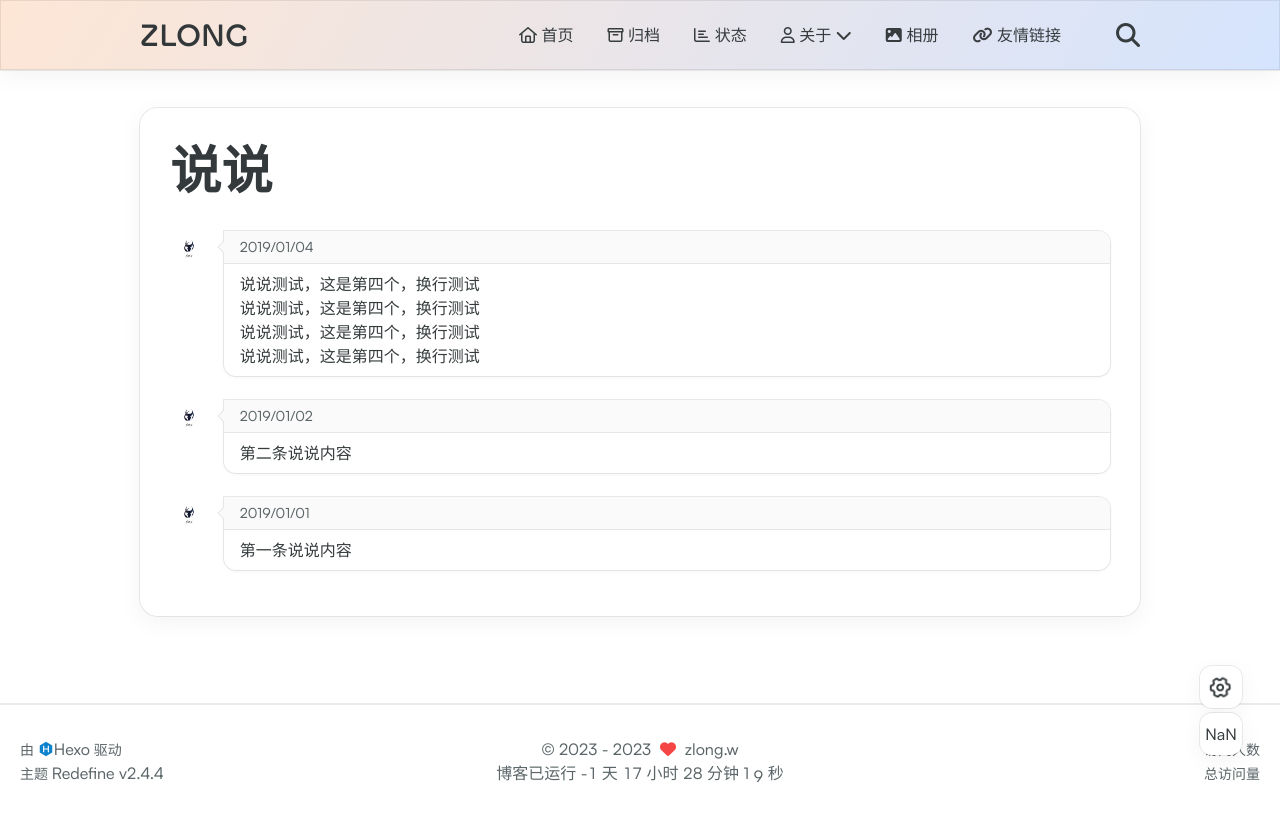
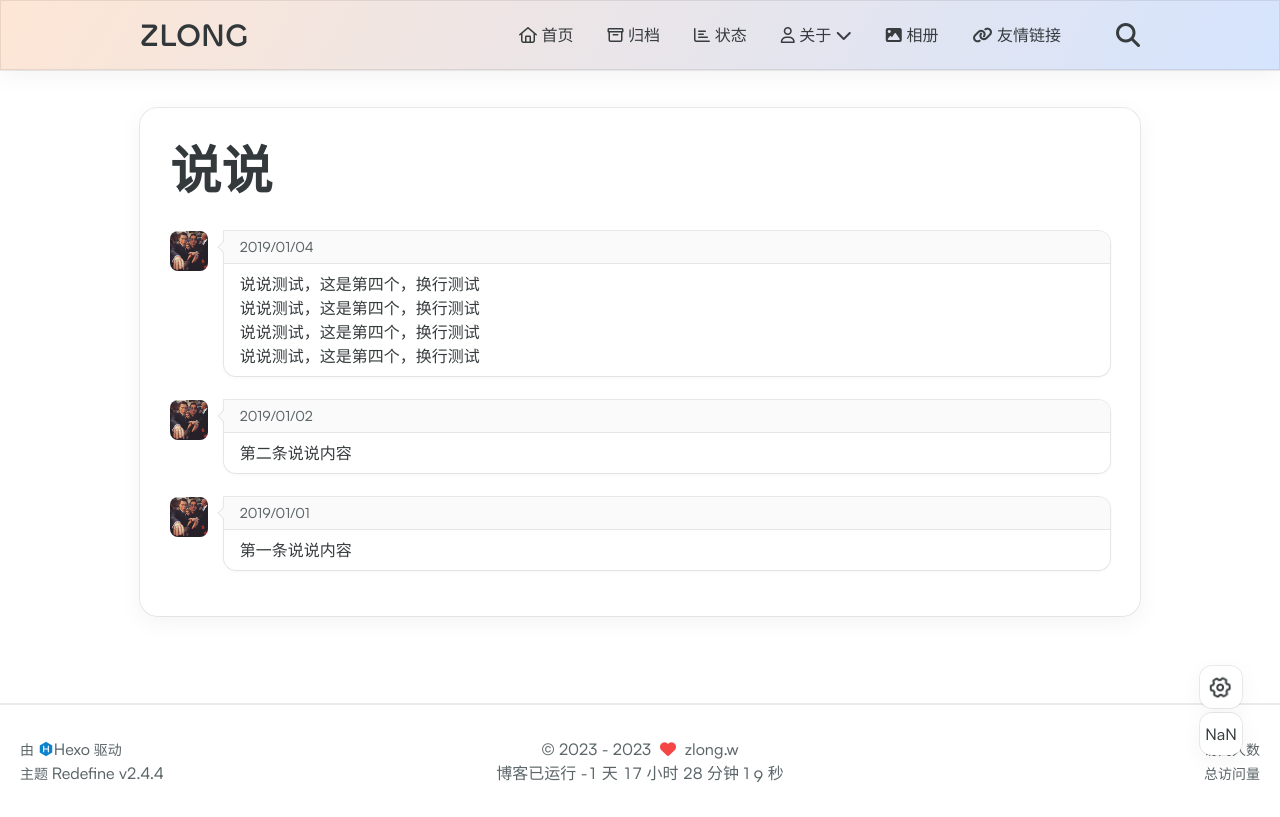
Before and after one commit to zlonw/zlonw.github.io, a plain HTML site: page essays/index.html in a window 1280 px wide. Drawn offline with Linux system fonts and the light colour scheme; some packages are replaced by stand-ins of ours; a script that the page names is missing; a web font is replaced by a local one.

Commit message:
Site updated: 2023-09-25 15:27:27

```diff
--- a/essays/index.html
+++ b/essays/index.html
@@ -420,7 +420,7 @@
 
 
             <li class="w-full flex flex-row relative">
-                <div class="w-10 h-10 mr-4 rounded-lg overflow-hidden"><img src="/zlonw.github.io/images/logo.png" class="w-full h-full"></div>
+                <div class="w-10 h-10 mr-4 rounded-lg overflow-hidden"><img src="/zlonw.github.io/images/tx.jpg" class="w-full h-full"></div>
                 <div class="w-full border-border-color rounded-xl rounded-tl-none redefine-box-shadow-flat overflow-hidden">
                     <div class="px-4 py-1.5 text-sm border-b border-border-color bg-zinc-50 dark:bg-zinc-800 text-third-text-color">2019/01/04</div>
                     <div id="shuoshuo-content" class="px-4 py-2"><p>说说测试，这是第四个，换行测试<br>说说测试，这是第四个，换行测试<br>说说测试，这是第四个，换行测试<br>说说测试，这是第四个，换行测试</p>
@@ -430,7 +430,7 @@
             </li>
 
             <li class="w-full flex flex-row relative">
-                <div class="w-10 h-10 mr-4 rounded-lg overflow-hidden"><img src="/zlonw.github.io/images/logo.png" class="w-full h-full"></div>
+                <div class="w-10 h-10 mr-4 rounded-lg overflow-hidden"><img src="/zlonw.github.io/images/tx.jpg" class="w-full h-full"></div>
                 <div class="w-full border-border-color rounded-xl rounded-tl-none redefine-box-shadow-flat overflow-hidden">
                     <div class="px-4 py-1.5 text-sm border-b border-border-color bg-zinc-50 dark:bg-zinc-800 text-third-text-color">2019/01/02</div>
                     <div id="shuoshuo-content" class="px-4 py-2"><p>第二条说说内容</p>
@@ -440,7 +440,7 @@
             </li>
 
             <li class="w-full flex flex-row relative">
-                <div class="w-10 h-10 mr-4 rounded-lg overflow-hidden"><img src="/zlonw.github.io/images/logo.png" class="w-full h-full"></div>
+                <div class="w-10 h-10 mr-4 rounded-lg overflow-hidden"><img src="/zlonw.github.io/images/tx.jpg" class="w-full h-full"></div>
                 <div class="w-full border-border-color rounded-xl rounded-tl-none redefine-box-shadow-flat overflow-hidden">
                     <div class="px-4 py-1.5 text-sm border-b border-border-color bg-zinc-50 dark:bg-zinc-800 text-third-text-color">2019/01/01</div>
                     <div id="shuoshuo-content" class="px-4 py-2"><p>第一条说说内容</p>
```
Also changed, not shown: 2023/09/13/hello-world/index.html (+1 -1 lines), index.html (+1 -1 lines), images/tx.jpg (added).
